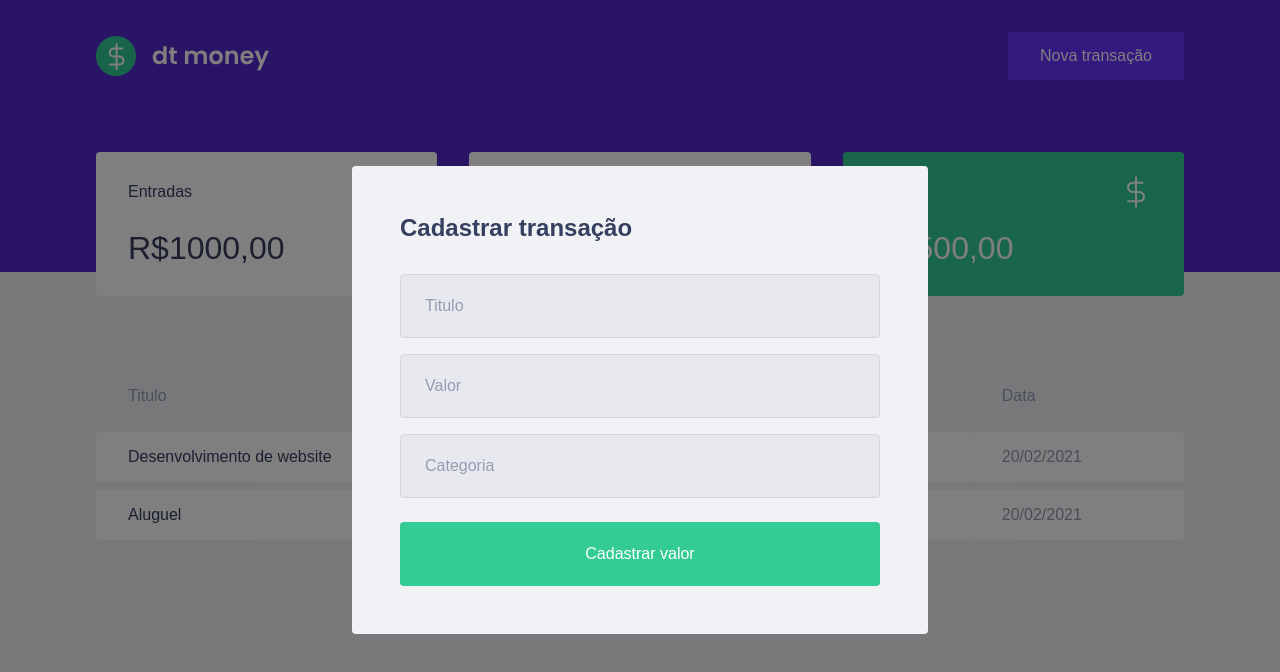
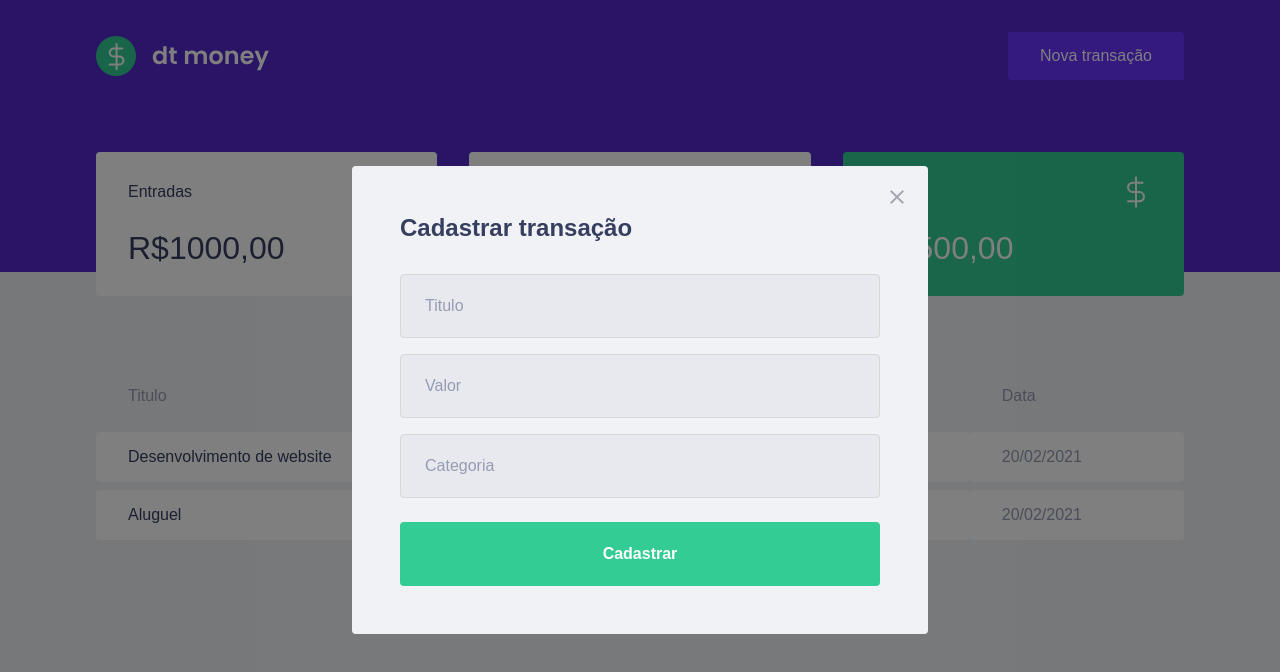
Before and after one commit to romulorocha08/DTmoney, a React (Create React App) app: page / in a window 1280 px wide. Both pictures are taken after a click on the button "Nova transação". Shown: the top 672 px of the page. Built offline with nearby package versions, Linux system fonts and the light colour scheme; no server answers; a web font is replaced by a local one; what miragejs would draw is missing.

Commit message:
estilizando modal 3

```diff
--- a/src/components/NewTransactionModal/index.tsx
+++ b/src/components/NewTransactionModal/index.tsx
@@ -1,4 +1,5 @@
 import Modal from 'react-modal';
+import VectorImg from '../../assets/vector.svg'
 import { Container } from './style';
 
 interface NewTransactionModalProps {
@@ -14,6 +15,16 @@ export function NewTransactionModal({isOpen, onRequestClose}: NewTransactionModa
       overlayClassName="react-modal-overlay"
       className="react-modal-content"
      >
+
+       <button
+        type="button"
+        onClick={onRequestClose}
+        className="react-modal-close"
+       >
+
+         <img src={VectorImg} alt="fechar modal" />
+       </button>
+
        <Container>
          <h2>Cadastrar transação</h2>
 
@@ -31,7 +42,7 @@ export function NewTransactionModal({isOpen, onRequestClose}: NewTransactionModa
          />
 
          <button type="submit">
-           Cadastrar valor
+           Cadastrar
          </button>
 
        </Container>
--- a/src/components/NewTransactionModal/style.ts
+++ b/src/components/NewTransactionModal/style.ts
@@ -40,6 +40,10 @@ export const Container = styled.form`
     border: 0;
     font-size: 1rem;
     margin-top: 1.5rem;
+    font-weight: 600;
+
+    transition: filter 0.2s;
+
 
     &:hover {
       filter: brightness(0.9)
--- a/src/styles/globla.ts
+++ b/src/styles/globla.ts
@@ -79,4 +79,19 @@ button {
 
 }
 
+.react-modal-close {
+  position: absolute;
+  right: 1.5rem;
+  top: 1.5rem;
+  border: 0;
+  background: transparent;
+
+  transition: filter 0.2s;
+
+  &:hover {
+    filter: brightness(0.8);
+  }
+
+}
+
 `
```
